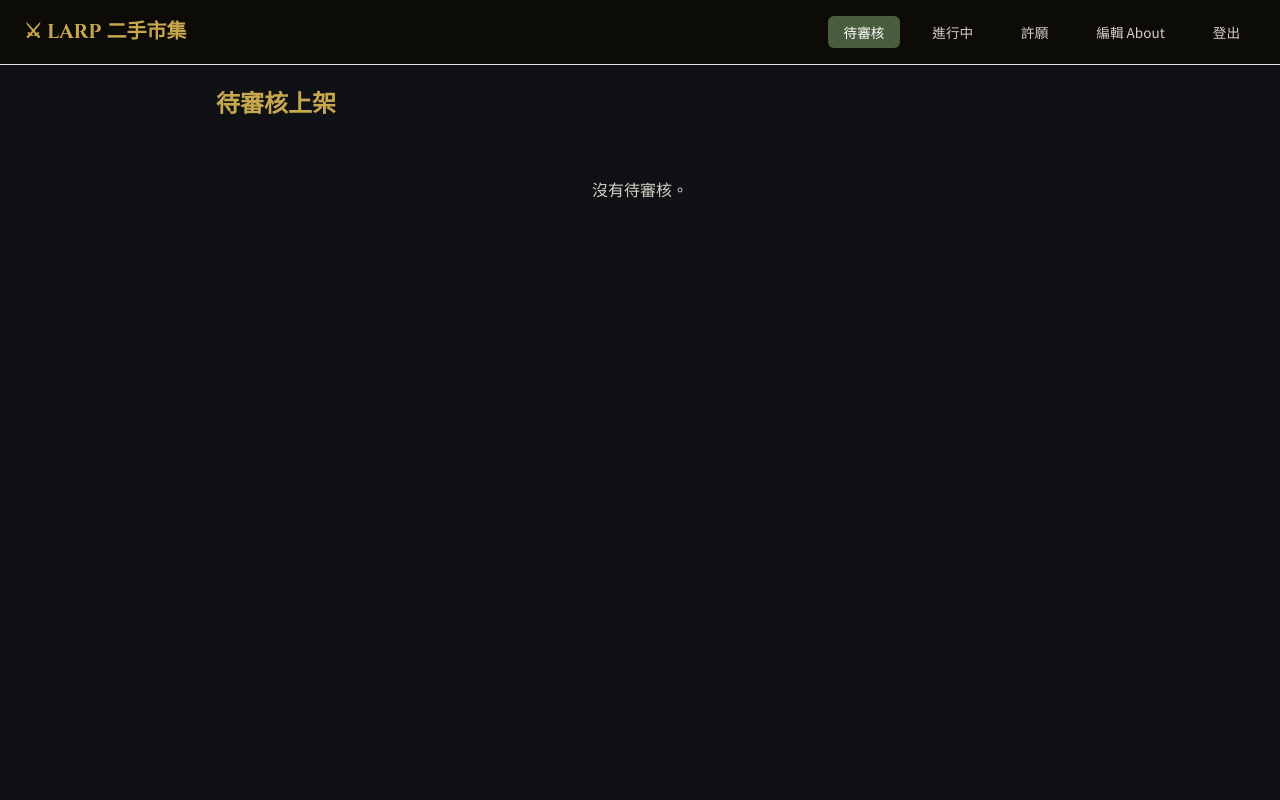
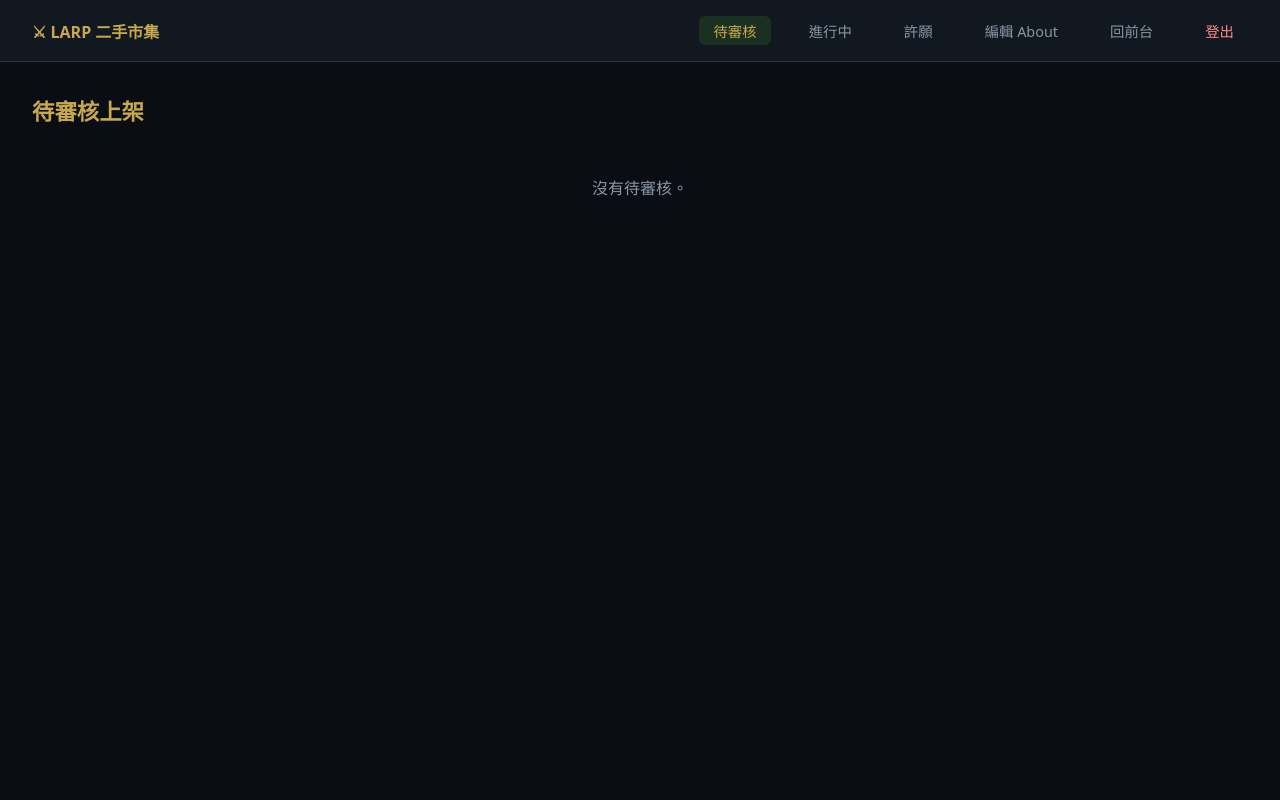
Before and after one commit to TOM-OMEGA/larp-market, a Flask app: page /admin in a window 1280 px wide. Run offline with Flask 3, Linux system fonts and the light colour scheme; the visitor is signed in with stand-in values (Sample User, id 1); data that the repository does not hold is empty; some libraries are stand-ins or nearby versions.

Commit message:
Unify admin style: remove Tailwind, use consistent CSS variables

```diff
--- a/backend/templates/admin.html
+++ b/backend/templates/admin.html
@@ -4,157 +4,163 @@
 <meta charset="UTF-8">
 <meta name="viewport" content="width=device-width, initial-scale=1.0">
 <title>管理後台 - LARP 二手市集</title>
-<script src="https://cdn.tailwindcss.com"></script>
-<link rel="preconnect" href="https://fonts.googleapis.com">
-<link href="https://fonts.googleapis.com/css2?family=Noto+Sans+TC:wght@400;700&family=Oswald:wght@400;600;700&family=Cinzel:wght@400;700&display=swap" rel="stylesheet">
 <style>
-  :root { --bg:#0f1114; --bg-card:#16191f; --border:#2a2f38; --amber:#c8a84e; --olive:#4a5c3e; --olive-light:#6b7d58; --text:#d4cfc4; --iron:#8a95a5; }
-  body { background: var(--bg); color: var(--text); font-family:'Noto Sans TC',sans-serif; }
-  .title,.amber,h1,h2 { color: var(--amber); font-family: 'Cinzel', serif; }
-  .btn-primary { background: var(--olive); color: #fff; border: 1px solid var(--olive-light); }
-  .btn-primary:hover { background: #5a6c4e; }
-  .card { background: var(--bg-card); border: 1px solid var(--border); }
-  input,select { background: #0a0c0f; border: 1px solid var(--border); color: var(--text); padding: 6px 12px; }
-  input:focus,select:focus { outline: none; border-color: var(--olive); }
-  .tab-link { padding: 6px 16px; border-radius: 6px; font-size: 0.85rem; transition: background 0.15s; }
-  .tab-link:hover { background: #1f2530; }
-  .tab-link.active { background: var(--olive); color: #fff; }
+:root { --bg:#0a0e14; --bg2:#111820; --iron:#8a95a5; --amber:#c8a84e; --text:#d0ddd5; --border:#2a3545; --red:#c0392b; --green:#27ae60; }
+* { box-sizing: border-box; margin: 0; padding: 0; }
+body { background: var(--bg); color: var(--text); font-family: system-ui, sans-serif; min-height: 100vh; }
+.navbar { background: var(--bg2); border-bottom: 1px solid var(--border); padding: 1rem 2rem; display: flex; align-items: center; gap: 1.5rem; }
+.navbar a { color: var(--iron); text-decoration: none; font-size: 0.9rem; padding: 4px 14px; border-radius: 6px; transition: background 0.15s, color 0.15s; }
+.navbar a:hover { background: #1f2530; color: var(--text); }
+.navbar a.active { background: #1a3020; color: var(--amber); }
+.navbar .brand { color: var(--amber); font-weight: bold; margin-right: auto; font-size: 1rem; }
+h1 { color: var(--amber); padding: 2rem 2rem 0; font-size: 1.4rem; }
+h2 { color: var(--amber); font-size: 1rem; margin-bottom: 1rem; border-bottom: 1px solid var(--border); padding-bottom: 0.5rem; }
+.card { background: var(--bg2); border: 1px solid var(--border); border-radius: 8px; margin: 1rem 2rem 1.5rem; padding: 1.5rem; }
+.card-title { font-weight: bold; font-size: 1.1rem; margin-bottom: 0.3rem; }
+.card-sub { color: var(--iron); font-size: 0.85rem; }
+.card-price { color: var(--amber); font-weight: bold; font-size: 1.2rem; text-align: right; }
+.card-row { display: flex; justify-content: space-between; align-items: flex-start; margin-bottom: 1rem; }
+.card-actions { display: flex; gap: 0.5rem; flex-wrap: wrap; }
+.btn { display: inline-block; padding: 0.5rem 1rem; border: none; border-radius: 6px; cursor: pointer; font-size: 0.85rem; font-weight: bold; text-decoration: none; }
+.btn:hover { opacity: 0.85; }
+.btn-approve { background: #2a5a2a; color: #8f8; }
+.btn-reject { background: #5a2a2a; color: #f88; }
+.btn-green { background: #1a5a2a; color: #8f8; }
+.btn-blue { background: #1a2a5a; color: #8cf; }
+.btn-red { background: #5a1a1a; color: #f88; }
+.btn-gray { background: #2a2a3a; color: #aaa; }
+.btn-full { width: 100%; text-align: center; }
+input, select { background: var(--bg); border: 1px solid var(--border); color: var(--text); padding: 6px 10px; border-radius: 6px; }
+input:focus, select:focus { outline: none; border-color: var(--amber); }
+input::placeholder { color: var(--iron); }
+.flash { background: #1a3a1a; color: #6f9; padding: 0.8rem 2rem; border-bottom: 1px solid #2a5a2a; }
+.badge { display: inline-block; font-size: 0.7rem; padding: 2px 7px; border-radius: 4px; }
+.badge-overseas { background: #1a2a5a; color: #8cf; }
+.empty { text-align: center; padding: 3rem; color: var(--iron); }
+.img-thumb { width: 80px; height: 60px; object-fit: cover; border-radius: 6px; }
+.desc { color: var(--iron); font-size: 0.85rem; margin-bottom: 0.5rem; }
+.wish-row { display: flex; justify-content: space-between; align-items: flex-start; margin-bottom: 1rem; }
+.wish-info { flex: 1; }
+.wish-contact { text-align: right; font-size: 0.85rem; color: var(--iron); }
+.wish-title { font-weight: bold; font-size: 1.1rem; margin-bottom: 0.3rem; }
+.wish-desc { color: var(--iron); font-size: 0.85rem; }
+.wish-price { color: var(--amber); font-size: 0.85rem; margin-top: 0.2rem; }
+.wish-meta { font-size: 0.75rem; color: var(--iron); margin-top: 0.5rem; }
+.inline-form { display: inline; }
 </style>
 </head>
-<body class="min-h-screen">
-
-<nav class="border-b border-amber/30 bg-[#0d0b08] px-6 py-4 flex items-center justify-between">
-  <a href="/" class="title text-xl font-bold amber">⚔ LARP 二手市集</a>
-  <div class="flex gap-4 text-sm text-iron">
-    <a href="/admin?tab=pending" class="tab-link {% if tab=='pending' %}active{% endif %}">待審核</a>
-    <a href="/admin?tab=active" class="tab-link {% if tab=='active' %}active{% endif %}">進行中</a>
-    <a href="/admin?tab=wishes" class="tab-link {% if tab=='wishes' %}active{% endif %}">許願</a>
-    <a href="/admin/about" class="tab-link hover:text-amber">編輯 About</a>
-    <a href="/logout" class="tab-link hover:text-red-400">登出</a>
-  </div>
+<body>
+<nav class="navbar">
+  <span class="brand">⚔ LARP 二手市集</span>
+  <a href="/admin?tab=pending" {% if tab=='pending' %}class="active"{% endif %}>待審核</a>
+  <a href="/admin?tab=active" {% if tab=='active' %}class="active"{% endif %}>進行中</a>
+  <a href="/admin?tab=wishes" {% if tab=='wishes' %}class="active"{% endif %}>許願</a>
+  <a href="/admin/about">編輯 About</a>
+  <a href="/" style="color: var(--iron);">回前台</a>
+  <a href="/logout" style="color: #f88;">登出</a>
 </nav>
 
-<main class="max-w-4xl mx-auto p-6">
 {% with messages = get_flashed_messages(with_categories=true) %}
+{% if messages %}
 {% for cat, msg in messages %}
-  <div class="mb-4 px-4 py-3 rounded bg-green-900/60 text-green-200 text-sm">{{ msg }}</div>
+<div class="flash">{{ msg }}</div>
 {% endfor %}
+{% endif %}
 {% endwith %}
 
 <!-- ── 待審核 ── -->
 {% if tab == 'pending' %}
-  <h1 class="text-2xl font-bold amber mb-6">待審核上架</h1>
+<h1>待審核上架</h1>
 {% if pending %}
-  <div class="space-y-4 mb-8">
 {% for item in pending %}
-    <div class="card rounded-lg p-5">
-      <div class="flex justify-between items-start mb-3">
+<div class="card">
+  <div class="card-row">
     <div>
-          <div class="font-bold text-lg">{{ item.title }}</div>
-          <div class="text-iron text-sm">{{ item.seller_name }} · {{ item.seller_phone }}</div>
-          {% if item.seller_email %}<div class="text-iron text-xs">{{ item.seller_email }}</div>{% endif %}
+      <div class="card-title">{{ item.title }}</div>
+      <div class="card-sub">{{ item.seller_name }} · {{ item.seller_phone }}</div>
+      {% if item.seller_email %}<div class="card-sub" style="font-size:0.75rem;">{{ item.seller_email }}</div>{% endif %}
     </div>
-        <div class="text-right">
-          <div class="amber font-bold text-xl">${{ item.price }}</div>
-          {% if item.is_overseas %}<span class="text-xs bg-blue-900 text-blue-300 px-2 py-0.5 rounded">海外</span>{% endif %}
+    <div>
+      <div class="card-price">${{ item.price }}</div>
+      {% if item.is_overseas %}<span class="badge badge-overseas">海外</span>{% endif %}
     </div>
   </div>
-      {% if item.description %}<p class="text-iron text-sm mb-3">{{ item.description }}</p>{% endif %}
-      {% if item.image_path %}<img src="{{ item.image_path }}" class="w-32 h-24 object-cover rounded mb-3">{% endif %}
-      <div class="flex gap-2">
-        <form action="/admin/approve/{{ item.id }}" method="post" class="flex-1">
-          <button class="btn-primary w-full py-2 rounded text-sm font-bold">✅ 核准</button>
-        </form>
-        <form action="/admin/reject/{{ item.id }}" method="post" class="flex-1">
-          <button class="bg-red-900 hover:bg-red-800 text-red-200 w-full py-2 rounded text-sm font-bold">❌ 駁回</button>
-        </form>
-        <form action="/admin/delete/{{ item.id }}" method="post" onsubmit="return confirm('確定刪除？')">
-          <button class="bg-gray-800 hover:bg-gray-700 text-gray-300 px-3 py-2 rounded text-sm">🗑</button>
-        </form>
+  {% if item.description %}<p class="desc">{{ item.description }}</p>{% endif %}
+  {% if item.image_path %}<img src="{{ item.image_path }}" class="img-thumb" style="margin-bottom:0.8rem;">{% endif %}
+  <div class="card-actions">
+    <form action="/admin/approve/{{ item.id }}" method="post" class="inline-form"><button class="btn btn-approve">✅ 核准</button></form>
+    <form action="/admin/reject/{{ item.id }}" method="post" class="inline-form"><button class="btn btn-reject">❌ 駁回</button></form>
+    <form action="/admin/delete/{{ item.id }}" method="post" class="inline-form" onsubmit="return confirm('確定刪除？')"><button class="btn btn-gray">🗑</button></form>
   </div>
 </div>
 {% endfor %}
-  </div>
 {% else %}
-  <p class="text-iron text-center py-8">沒有待審核。</p>
+<p class="empty">沒有待審核。</p>
 {% endif %}
 
 <!-- ── 進行中 ── -->
 {% elif tab == 'active' %}
-  <h1 class="text-2xl font-bold amber mb-6">進行中商品</h1>
+<h1>進行中商品</h1>
 {% if active %}
-  <div class="space-y-3">
 {% for item in active %}
-    <div class="card rounded-lg p-4 flex justify-between items-center">
-      <div class="flex gap-4 items-center">
-        {% if item.image_path %}<img src="{{ item.image_path }}" class="w-16 h-12 object-cover rounded">{% endif %}
+<div class="card">
+  <div class="card-row">
+    <div style="display:flex;gap:1rem;align-items:center;">
+      {% if item.image_path %}<img src="{{ item.image_path }}" class="img-thumb">{% endif %}
       <div>
-          <div class="font-bold">{{ item.title }}</div>
-          <div class="text-iron text-sm">${{ item.price }} · {{ item.status }}</div>
+        <div class="card-title">{{ item.title }}</div>
+        <div class="card-sub">${{ item.price }} · {{ item.status }}</div>
       </div>
     </div>
-      <div class="flex gap-2">
+  </div>
+  <div class="card-actions">
     {% if item.status == 'deposit_paid' %}
-        <form action="/admin/ship/{{ item.id }}" method="post" class="flex gap-2">
-          <input name="tracking_number" placeholder="追蹤單號" class="w-32 text-sm">
-          <button class="bg-blue-900 hover:bg-blue-800 text-blue-200 px-3 py-1 rounded text-sm">📮 已寄出</button>
+    <form action="/admin/ship/{{ item.id }}" method="post" style="display:flex;gap:0.4rem;align-items:center;">
+      <input name="tracking_number" placeholder="追蹤單號" style="width:120px;">
+      <button class="btn btn-blue">📮 已寄出</button>
     </form>
     {% elif item.status == 'shipped' %}
-        <form action="/admin/confirm/{{ item.id }}" method="post">
-          <button class="bg-green-900 hover:bg-green-800 text-green-200 px-3 py-1 rounded text-sm">✔ 已確認</button>
-        </form>
+    <form action="/admin/confirm/{{ item.id }}" method="post" class="inline-form"><button class="btn btn-green">✔ 已確認</button></form>
     {% elif item.status == 'confirmed' %}
-        <form action="/admin/close/{{ item.id }}" method="post">
-          <button class="bg-[#1a3020] border border-green-800 text-green-300 px-3 py-1 rounded text-sm">💰 面交完成</button>
-        </form>
+    <form action="/admin/close/{{ item.id }}" method="post" class="inline-form"><button class="btn btn-green">💰 面交完成</button></form>
     {% endif %}
-        <form action="/admin/cancel/{{ item.id }}" method="post">
-          <button class="text-red-400 hover:text-red-300 px-3 py-1 rounded text-sm">✕</button>
-        </form>
-        <form action="/admin/delete/{{ item.id }}" method="post" onsubmit="return confirm('確定刪除？')">
-          <button class="bg-gray-800 hover:bg-gray-700 text-gray-300 px-3 py-1 rounded text-sm">🗑</button>
-        </form>
+    <form action="/admin/cancel/{{ item.id }}" method="post" class="inline-form"><button class="btn btn-red">✕</button></form>
+    <form action="/admin/delete/{{ item.id }}" method="post" class="inline-form" onsubmit="return confirm('確定刪除？')"><button class="btn btn-gray">🗑</button></form>
   </div>
 </div>
 {% endfor %}
-  </div>
 {% else %}
-  <p class="text-iron text-center py-8">沒有進行中的交易。</p>
+<p class="empty">沒有進行中的交易。</p>
 {% endif %}
 
 <!-- ── 許願 ── -->
 {% elif tab == 'wishes' %}
-  <h1 class="text-2xl font-bold amber mb-6">許願管理</h1>
+<h1>許願管理</h1>
 {% if wishes %}
-  <div class="space-y-4">
 {% for wish in wishes %}
-    <div class="card rounded-lg p-5">
-      <div class="flex justify-between items-start mb-2">
-        <div>
-          <div class="font-bold text-lg">{{ wish.title }}</div>
-          {% if wish.description %}<div class="text-iron text-sm">{{ wish.description }}</div>{% endif %}
-          {% if wish.max_price %}<div class="amber text-sm mt-1">願付至 ${{ wish.max_price }}</div>{% endif %}
+<div class="card">
+  <div class="wish-row">
+    <div class="wish-info">
+      <div class="wish-title">{{ wish.title }}</div>
+      {% if wish.description %}<div class="wish-desc">{{ wish.description }}</div>{% endif %}
+      {% if wish.max_price %}<div class="wish-price">願付至 ${{ wish.max_price }}</div>{% endif %}
     </div>
-        <div class="text-right text-sm">
-          <div class="text-iron">{{ wish.contact_name }}</div>
-          <div class="text-iron">{{ wish.contact_phone }}</div>
-          {% if wish.contact_email %}<div class="text-iron text-xs">{{ wish.contact_email }}</div>{% endif %}
+    <div class="wish-contact">
+      <div>{{ wish.contact_name }}</div>
+      <div>{{ wish.contact_phone }}</div>
+      {% if wish.contact_email %}<div style="font-size:0.75rem;">{{ wish.contact_email }}</div>{% endif %}
     </div>
   </div>
-      <div class="flex justify-between items-center">
-        <div class="text-xs text-iron">📅 {{ wish.created_at[:10] }} · {{ wish.status }}</div>
-        <form action="/admin/delete_wish/{{ wish.id }}" method="post" onsubmit="return confirm('確定刪除？')">
-          <button class="bg-gray-800 hover:bg-gray-700 text-gray-300 px-3 py-1 rounded text-sm">🗑 刪除</button>
-        </form>
+  <div style="display:flex;justify-content:space-between;align-items:center;">
+    <div class="wish-meta">📅 {{ wish.created_at[:10] }} · {{ wish.status }}</div>
+    <form action="/admin/delete_wish/{{ wish.id }}" method="post" onsubmit="return confirm('確定刪除？')"><button class="btn btn-gray">🗑 刪除</button></form>
   </div>
 </div>
 {% endfor %}
-  </div>
 {% else %}
-  <p class="text-iron text-center py-8">沒有許願。</p>
+<p class="empty">沒有許願。</p>
 {% endif %}
 {% endif %}
 
-</main>
 </body>
 </html>
```
Lines whose indentation alone changed are shown as unchanged.
